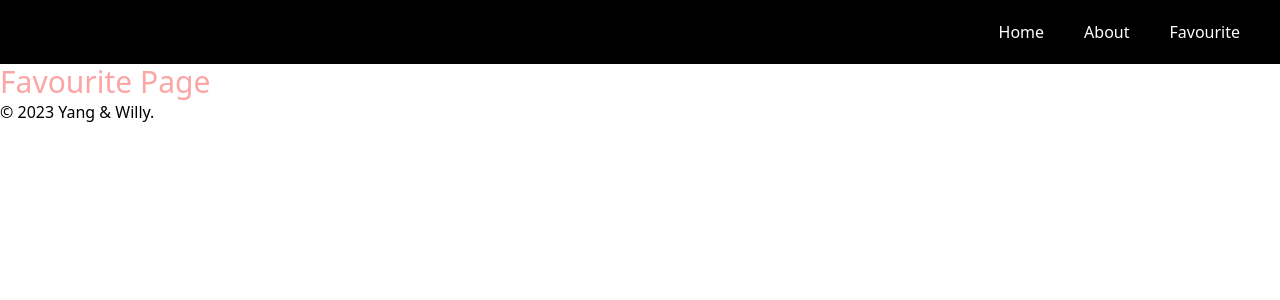
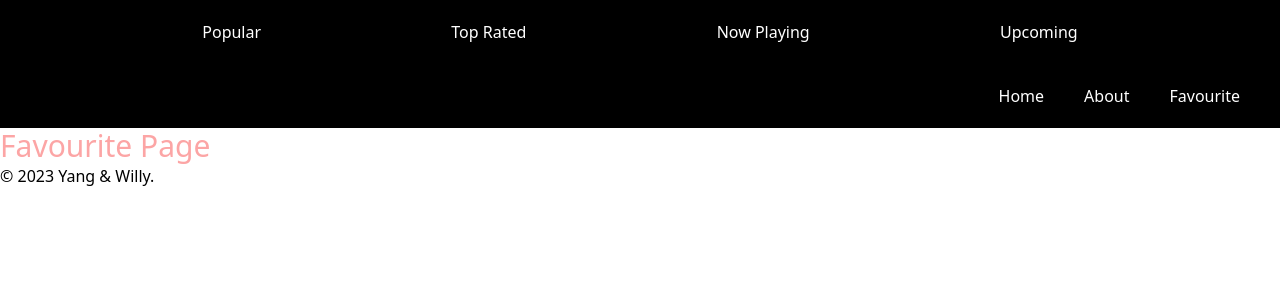
Before and after one commit to greentea777/react-movie-app, a React (Vite) app: page /favourite in a window 1280 px wide. Shown: the top 300 px of the page. Built offline with nearby package versions, Linux system fonts and the light colour scheme; no server answers.

Commit message:
Category button completed

```diff
--- a/src/components/Category.jsx
+++ b/src/components/Category.jsx
@@ -1,23 +1,38 @@
-import { NavLink } from "react-router-dom";
+const Category = ({ handleCategory }) => {
+    return (
+        <nav className="flex p-5 justify-evenly">
+            {/* <button className="mx-5 hover:text-red-500" value="popular" onClick={handleCategory}>
+                Popular
+            </button>
+            <button className="mx-5 hover:text-red-500" value="top_rated" onClick={handleCategory}>
+                Top Rated
+            </button>
+            <button className="mx-5 hover:text-red-500" value="now_playing" onClick={handleCategory}>
+                Now Playing
+            </button>
+            <button className="mx-5 hover:text-red-500" value="upcoming" onClick={handleCategory}>
+                Upcoming
+            </button> */}
 
-const Category = ({ navChangePosition }) => {
+            <label className="hover:text-red-500">
+                <input className="absolute opacity-0 w-0 h-0 checked:bg-white checked:text-black peer" type="radio" name="radios" value="popular" onClick={handleCategory} />
+                <span className="p-2 peer-checked:text-black peer-checked:bg-white">Popular</span>
+            </label>
 
-    return (
-        <nav className={navChangePosition ? "hidden" : "block p-5"}>
-            <ul className="flex flex-row justify-center">
-                <li className="mx-5 hover:text-red-500">
-                    <NavLink to="/">Popular</NavLink>
-                </li>
-                <li className="mx-5 hover:text-red-500">
-                    <NavLink to="/">Top Rated</NavLink>
-                </li>
-                <li className="mx-5 hover:text-red-500">
-                    <NavLink to="/">Now Playing</NavLink>
-                </li>
-                <li className="mx-5 hover:text-red-500">
-                    <NavLink to="/">Upcoming</NavLink>
-                </li>
-            </ul>
+            <label className="hover:text-red-500">
+                <input className="absolute opacity-0 w-0 h-0 checked:bg-white checked:text-black peer" type="radio" name="radios" value="top_rated" onClick={handleCategory} />
+                <span className="p-2 peer-checked:text-black peer-checked:bg-white">Top Rated</span>
+            </label>
+
+            <label className="hover:text-red-500">
+                <input className="absolute opacity-0 w-0 h-0 checked:bg-white checked:text-black peer" type="radio" name="radios" value="now_playing" onClick={handleCategory} />
+                <span className="p-2 peer-checked:text-black peer-checked:bg-white">Now Playing</span>
+            </label>
+
+            <label className="hover:text-red-500">
+                <input className="absolute opacity-0 w-0 h-0 checked:bg-white checked:text-black peer" type="radio" name="radios" value="upcoming" onClick={handleCategory} />
+                <span className="p-2 peer-checked:text-black peer-checked:bg-white">Upcoming</span>
+            </label>
         </nav>
     );
 };
--- a/src/components/Header.jsx
+++ b/src/components/Header.jsx
@@ -2,7 +2,7 @@ import { useState, useEffect } from 'react';
 import Nav from "./Nav";
 import Category from "./Category";
 
-const Header = () => {
+const Header = (handleCategory) => {
   const [navChangePosition, setNavChangePosition] = useState(true);
 
   const isDesktop = e => {
@@ -23,7 +23,7 @@ const Header = () => {
 
   return (
     <header className="bg-black text-white">
-      <Category navChangePosition={navChangePosition} />
+      <Category handleCategory={handleCategory} />
       <Nav navChangePosition={navChangePosition} />
     </header>
   );
```
